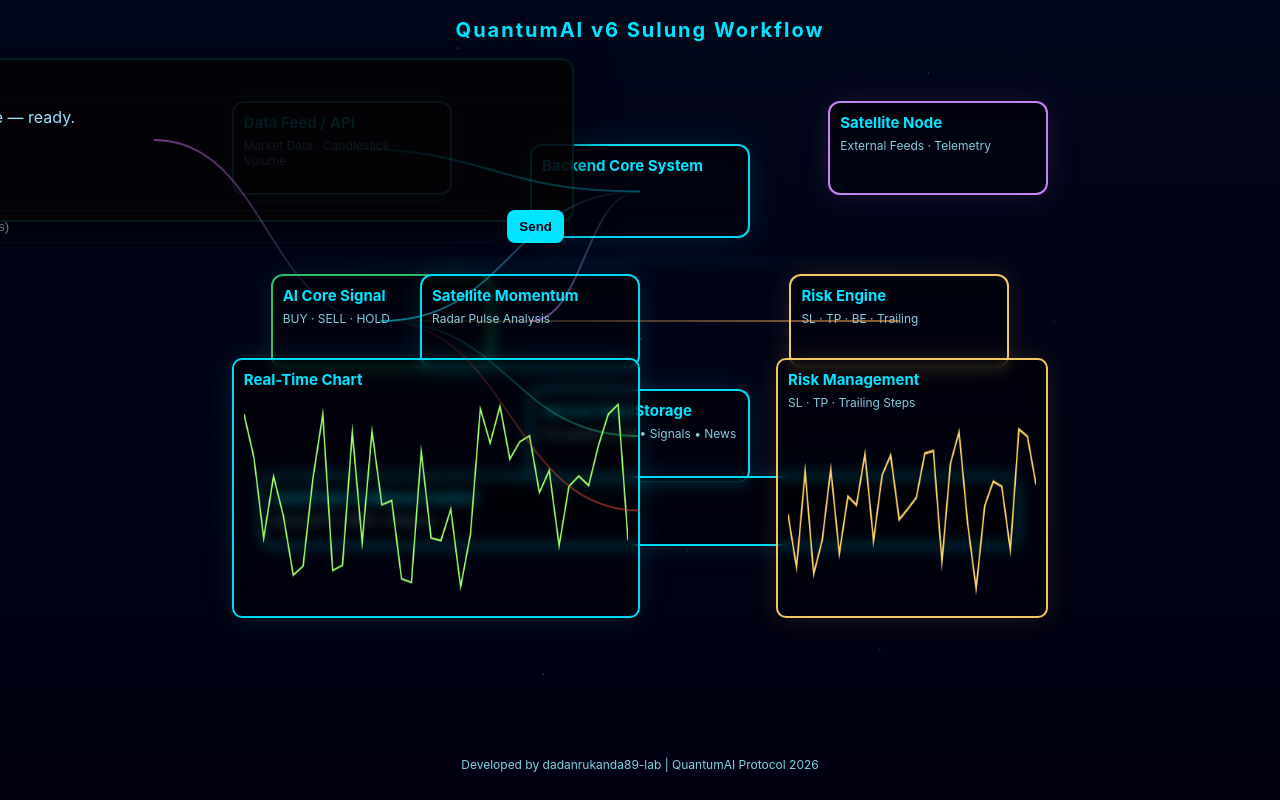
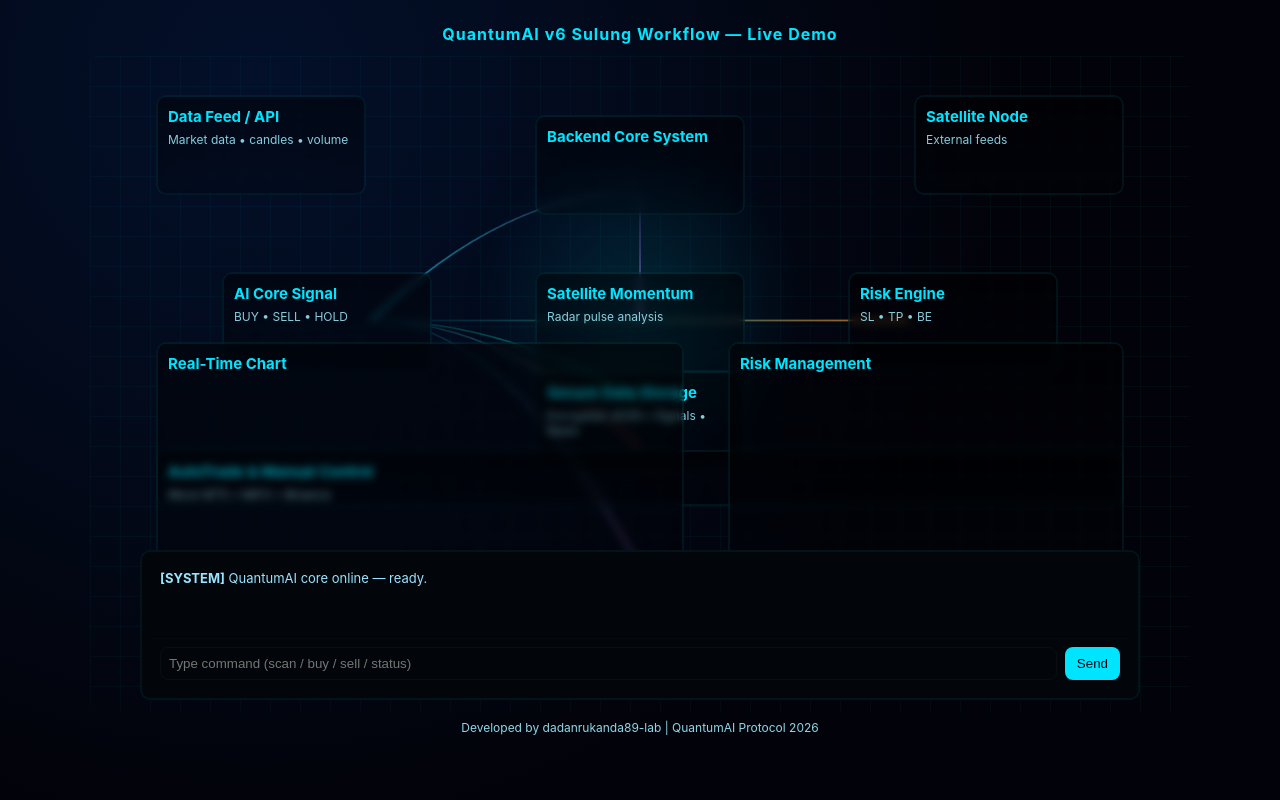
Before and after one commit to dadanrukanda89-lab/QuantumAI, a Flask app: page / in a window 1280 px wide. Run offline with Flask 3, Linux system fonts and the light colour scheme.

Commit message:
Update index.html

```diff
--- a/templates/index.html
+++ b/templates/index.html
@@ -1,262 +1,180 @@
 <!doctype html>
 <html lang="en">
 <head>
-<meta charset="utf-8">
-<meta name="viewport" content="width=device-width,initial-scale=1">
-<title>QuantumAI v6 Sulung Workflow — Visual (Poster)</title>
+<meta charset="utf-8" />
+<meta name="viewport" content="width=device-width,initial-scale=1" />
+<title>QuantumAI v6 — Live Demo</title>
 <style>
-  :root{
-    --bg1:#03031a; --cyan:#00e5ff; --cyan-d:#007f8f; --mag:#d08cff; --gold:#ffd36b;
-    --glow-weak: 0 8px 30px rgba(0,229,255,0.06);
-  }
-  html,body{height:100%;margin:0;background:linear-gradient(180deg,#02061a 0,#000010 100%);font-family:Inter,Segoe UI,Roboto,system-ui;color:var(--cyan);overflow:auto}
-  /* stars */
-  canvas#stars{position:fixed;inset:0;z-index:0}
-  /* header */
-  .header{
-    width:100%;text-align:center;padding:18px 10px 6px;box-sizing:border-box;
-    letter-spacing:2px;font-weight:700;color:var(--cyan);font-size:20px;
-    text-shadow:0 0 18px rgba(0,229,255,0.12),0 0 6px rgba(255,255,255,0.02);
-  }
-  .container{position:relative;max-width:1000px;margin:0 auto;padding:10px 14px 120px;box-sizing:border-box;z-index:2}
-  .workflow{
-    position:relative;width:100%;height:calc(100vh - 120px);min-height:720px;background:transparent;overflow:visible;
-  }
+:root{--cyan:#00e5ff;--purple:#9b59b6;--gold:#ffd36b;--green:#2ecc71;--bg:#03061a}
+html,body{height:100%;margin:0;background:radial-gradient(circle at 20% 10%, #03102a, #02030a 60%);color:var(--cyan);font-family:Inter,Segoe UI,Roboto,system-ui;overflow:auto}
+.container{max-width:1100px;margin:0 auto;padding:12px}
+.header{ text-align:center;padding:12px 0;font-weight:700;letter-spacing:1px}
+.stage{position:relative;height:82vh;background:transparent;border-radius:8px;overflow:hidden}
+.grid{position:absolute;inset:0;background-image:linear-gradient(rgba(0,229,255,0.03)1px,transparent 1px),linear-gradient(90deg,rgba(0,229,255,0.03)1px,transparent 1px);background-size:30px 30px;z-index:0}
+.connectors{position:absolute;inset:0;z-index:1;pointer-events:none}
+.glow{position:absolute;left:50%;top:38%;transform:translate(-50%,-50%);width:420px;height:420px;border-radius:50%;background:radial-gradient(circle,#00e5ff22,transparent 55%);filter:blur(18px);z-index:1}
 
-  /* central band line */
-  .central-bar{
-    position:absolute;left:6%;right:6%;top:28%;height:2px;background:linear-gradient(90deg,transparent,#00e5ff33,transparent);z-index:1;filter:blur(4px);
-  }
+/* module box */
+.box{position:absolute;width:210px;height:100px;border-radius:10px;padding:10px;box-sizing:border-box;background:linear-gradient(180deg, rgba(0,0,0,0.45), rgba(0,0,0,0.2));border:2px solid rgba(0,229,255,0.08);backdrop-filter:blur(4px);z-index:2}
+.box h4{margin:0;color:var(--cyan);font-size:15px}
+.box small{display:block;color:#9fefff;opacity:.85;margin-top:6px;font-size:12px}
+.box:hover{transform:scale(1.03);box-shadow:0 8px 40px rgba(0,229,255,0.08)}
 
-  /* module box common */
-  .box{
-    position:absolute; width:220px; height:94px; border-radius:12px; padding:10px; box-sizing:border-box;
-    border:2px solid rgba(255,255,255,0.06);
-    background:linear-gradient(180deg, rgba(0,0,0,0.45), rgba(0,0,0,0.2));
-    backdrop-filter: blur(6px);
-    box-shadow: 0 8px 30px rgba(0,0,0,0.6);
-    color:var(--cyan); text-align:left;
-  }
-  .box h4{margin:0;font-size:15px;color:var(--cyan)}
-  .box small{display:block;color:#9fefff;opacity:0.85;margin-top:6px;font-size:12px}
+/* positions */
+#datafeed{left:6%;top:6%}
+#backend{left:50%;top:9%;transform:translateX(-50%)}
+#sat{right:6%;top:6%}
+#aicore{left:12%;top:33%}
+#satmom{left:50%;top:33%;transform:translateX(-50%)}
+#risk{right:12%;top:33%}
+#storage{left:50%;top:48%;transform:translateX(-50%)}
+#autotrade{left:6%;top:60%;width:88%;height:56px;border-radius:8px}
+#chartL{left:6%;bottom:150px;width:48%;height:220px}
+#chartR{right:6%;bottom:150px;width:36%;height:220px}
+#chatbox{left:50%;bottom:12px;transform:translateX(-50%);width:92%;max-width:1000px;height:150px;border-radius:10px;background:#02060b;border:2px solid rgba(0,229,255,0.06);z-index:3;display:flex;flex-direction:column}
 
-  /* neon borders specific */
-  .neon-cyan{border-color:rgba(0,229,255,0.95); box-shadow:0 0 30px rgba(0,229,255,0.12)}
-  .neon-mag{border-color:rgba(208,140,255,0.95); box-shadow:0 0 30px rgba(208,140,255,0.12)}
-  .neon-gold{border-color:rgba(255,211,107,0.95); box-shadow:0 0 26px rgba(255,211,107,0.12)}
-  .neon-blue{border-color:rgba(78,160,255,0.95); box-shadow:0 0 26px rgba(78,160,255,0.12)}
-  .neon-green{border-color:rgba(46,204,113,0.95); box-shadow:0 0 26px rgba(46,204,113,0.12)}
+/* chart canvases */
+canvas{display:block;width:100%;height:100%}
 
-  /* positions (approx — tuned for mobile portrait, center-aligned) */
-  /* top row */
-  #datafeed{left:8%;top:6%}
-  #backend{left:50%;top:12%;transform:translateX(-50%)}
-  #satellite{right:8%;top:6%}
-  /* middle row boxes */
-  #ai{left:12%;top:30%}
-  #sat{left:calc(50% - 110px);top:30%;transform:translateX(-50%)}
-  #risk{right:12%;top:30%}
-  /* storage central */
-  #storage{left:50%;top:46%;transform:translateX(-50%)}
-  /* autotrade bar */
-  #autotrade{left:50%;top:58%;transform:translateX(-50%);width:78%;height:70px;border-radius:10px}
-  /* lower panels */
-  #chart{left:8%;bottom:160px;width:36%;height:260px;border-radius:10px}
-  #chart-right{right:8%;bottom:160px;width:36%;height:260px;border-radius:10px}
-  /* chat big box bottom center */
-  #chatbox{left:50%;bottom:24px;transform:translateX(-50%);width:86%;height:160px;border-radius:12px;background:rgba(4,4,6,0.9);border:2px solid rgba(0,200,160,0.12);box-shadow:0 12px 40px rgba(0,0,0,0.6);}
+/* chat */
+.chat-log{flex:1;padding:8px;overflow:auto;color:#dff8ff;font-size:13px}
+.chat-input{display:flex;padding:8px;border-top:1px solid rgba(255,255,255,0.02)}
+.chat-input input{flex:1;padding:8px;border-radius:8px;border:1px solid rgba(255,255,255,0.03);background:transparent;color:var(--cyan);outline:none}
+.chat-input button{margin-left:8px;padding:8px 12px;border-radius:8px;border:none;background:var(--cyan);color:#001;cursor:pointer}
 
-  /* chat content */
-  #chatbox .title{padding:8px 14px;border-bottom:1px solid rgba(255,255,255,0.02);color:#a0ffde;font-weight:700}
-  #chatbox .log{padding:10px;height:84px;overflow:auto;color:#dbefff;background:transparent}
-  #chatbox .inputwrap{display:flex;padding:8px;border-top:1px solid rgba(255,255,255,0.02)}
-  #chatbox input{flex:1;padding:8px;border-radius:8px;border:1px solid rgba(255,255,255,0.03);background:transparent;color:var(--cyan);outline:none}
-  #chatbox button{margin-left:8px;padding:8px 12px;border-radius:8px;border:none;background:var(--cyan);color:#001;font-weight:700;cursor:pointer}
-
-  /* footer */
-  .signature{position:absolute;bottom:6px;left:50%;transform:translateX(-50%);font-size:12px;color:#8feaf5;opacity:0.9}
-
-  /* tiny responsive */
-  @media(min-width:900px){
-    body{overflow:auto}
-    .workflow{height:calc(100vh - 160px)}
-    #chart{width:42%}
-    #chart-right{width:28%}
-  }
+/* zoom focus style */
+.focus{transform:scale(1.18);box-shadow:0 18px 60px rgba(0,229,255,0.12);z-index:50}
+.controls{position:absolute;right:12px;top:12px;z-index:5}
+.zoom-btn{background:rgba(0,0,0,0.35);border:1px solid rgba(255,255,255,0.04);color:var(--cyan);padding:6px 8px;border-radius:6px;margin-left:6px;cursor:pointer}
+.footer{margin-top:8px;text-align:center;color:#9fefff;opacity:0.9;font-size:12px}
+@media(max-width:480px){ #chartL{left:6%;width:60%} #chartR{display:none} }
 </style>
 </head>
 <body>
+<div class="container">
+  <div class="header">QuantumAI v6 Sulung Workflow — Live Demo</div>
 
-<canvas id="stars"></canvas>
+  <div class="stage" id="stage">
+    <div class="grid"></div>
+    <canvas id="connectors" class="connectors"></canvas>
+    <div class="glow"></div>
 
-<div class="header">QuantumAI v6 Sulung Workflow</div>
-<div class="container">
-  <div class="workflow" id="stage">
-    <div class="central-bar"></div>
+    <div class="box" id="datafeed"><h4>Data Feed / API</h4><small>Market data • candles • volume</small></div>
+    <div class="box" id="backend"><h4>Backend Core System</h4></div>
+    <div class="box" id="sat"><h4>Satellite Node</h4><small>External feeds</small></div>
 
-    <!-- top row -->
-    <div class="box neon-blue" id="datafeed"><h4>Data Feed / API</h4><small>Market Data · Candlestick · Volume</small></div>
-    <div class="box neon-cyan" id="backend"><h4>Backend Core System</h4></div>
-    <div class="box neon-mag" id="satellite"><h4>Satellite Node</h4><small>External Feeds · Telemetry</small></div>
+    <div class="box" id="aicore"><h4>AI Core Signal</h4><small>BUY • SELL • HOLD</small></div>
+    <div class="box" id="satmom"><h4>Satellite Momentum</h4><small>Radar pulse analysis</small></div>
+    <div class="box" id="risk"><h4>Risk Engine</h4><small>SL • TP • BE</small></div>
 
-    <!-- middle row -->
-    <div class="box neon-green" id="ai"><h4>AI Core Signal</h4><small>BUY · SELL · HOLD</small></div>
-    <div class="box neon-cyan" id="sat"><h4>Satellite Momentum</h4><small>Radar Pulse Analysis</small></div>
-    <div class="box neon-gold" id="risk"><h4>Risk Engine</h4><small>SL · TP · BE · Trailing</small></div>
+    <div class="box" id="storage"><h4>Secure Data Storage</h4><small>Encrypted JSON • Signals • News</small></div>
+    <div class="box" id="autotrade"><h4>AutoTrade & Manual Control</h4><small>Mock MT5 • MIFX • Binance</small></div>
 
-    <!-- storage -->
-    <div class="box neon-cyan" id="storage"><h4>Secure Data Storage</h4><small>Encrypted JSON • Signals • News</small></div>
+    <div class="box" id="chartL"><h4>Real-Time Chart</h4><canvas id="chartCanvasL" width="800" height="220"></canvas></div>
+    <div class="box" id="chartR"><h4>Risk Management</h4><canvas id="chartCanvasR" width="400" height="220"></canvas></div>
 
-    <!-- autotrade -->
-    <div class="box neon-cyan" id="autotrade"><h4>AutoTrade & Manual Control</h4><small>Mock MT5 • MIFX • Binance</small></div>
-
-    <!-- left chart -->
-    <div class="box neon-cyan" id="chart">
-      <h4>Real-Time Chart</h4>
-      <canvas id="leftChart" width="520" height="220" style="width:100%;height:calc(100% - 30px);margin-top:6px;background:transparent;border-radius:8px;"></canvas>
-    </div>
-
-    <!-- right chart / risk panel -->
-    <div class="box neon-gold" id="chart-right">
-      <h4>Risk Management</h4>
-      <small>SL · TP · Trailing Steps</small>
-      <div style="height:8px"></div>
-      <canvas id="mini" width="320" height="160" style="width:100%;height:calc(100% - 50px);"></canvas>
-    </div>
-
-    <!-- chat box -->
-    <div id="chatbox">
-      <div class="title">⚡ QuantumAI Chat Interface</div>
-      <div class="log" id="chatlog">
-        <div style="color:#9be3ff"><b>[SYSTEM]</b> QuantumAI core online — ready.</div>
-      </div>
-      <div class="inputwrap">
-        <input id="chatinput" placeholder="Type command (e.g. scan, buy, sell, status)"/>
+    <div class="box" id="chatbox">
+      <div class="chat-log" id="chatLog"><div style="color:#9be3ff"><b>[SYSTEM]</b> QuantumAI core online — ready.</div></div>
+      <div class="chat-input">
+        <input id="chatInput" placeholder="Type command (scan / buy / sell / status)" />
         <button onclick="sendChat()">Send</button>
       </div>
     </div>
 
-    <div class="signature">Developed by dadanrukanda89-lab | QuantumAI Protocol 2026</div>
   </div>
+
+  <div class="footer">Developed by dadanrukanda89-lab | QuantumAI Protocol 2026</div>
 </div>
 
 <script>
-/* ============ stars field ============ */
-const stars = document.getElementById('stars');
-const sctx = stars.getContext('2d');
-function resizeStars(){ stars.width = window.innerWidth; stars.height = window.innerHeight; drawStars(); }
-function drawStars(){
-  sctx.clearRect(0,0,stars.width,stars.height);
-  const count = Math.floor(window.innerWidth * window.innerHeight / 40000);
-  for(let i=0;i<count;i++){
-    const x = Math.random() * stars.width;
-    const y = Math.random() * stars.height;
-    const r = Math.random()*1.2;
-    sctx.beginPath(); sctx.fillStyle = 'rgba(0,229,255,'+(0.05+Math.random()*0.25)+')'; sctx.arc(x,y,r,0,Math.PI*2); sctx.fill();
-  }
+/* ========== CONFIG ========== */
+const backendURL = "https://REPLACE_WITH_BACKEND.koyeb.app"; // <-- ganti URL backend Koyeb setelah deploy
+const pollInterval = 2000;
+
+/* ======== helpers ======== */
+const q = id => document.getElementById(id);
+function center(el){ const r=el.getBoundingClientRect(); return {x: r.left + r.width/2, y: r.top + r.height/2}; }
+
+/* ======== connectors canvas ======== */
+const con = q('connectors'); const ctx = con.getContext('2d');
+function resizeCanvas(){ con.width = window.innerWidth; con.height = window.innerHeight; drawLines(); }
+window.addEventListener('resize', resizeCanvas);
+
+function drawLines(){
+  ctx.clearRect(0,0,con.width,con.height);
+  const nodes = ['datafeed','backend','aicore','satmom','risk','storage','autotrade','chatbox'];
+  const pts = nodes.map(id => {
+    const el = q(id); const r = el.getBoundingClientRect();
+    return {x: r.left + r.width/2, y: r.top + r.height/2};
+  });
+  ctx.lineWidth = 2;
+  // simple connections: backend -> ai, backend -> sat, ai->risk, ai->storage, ai->autotrade, ai->chat
+  function line(a,b,c1,c2){ const A=pts[a], B=pts[b]; const g = ctx.createLinearGradient(A.x,A.y,B.x,B.y); g.addColorStop(0,c1); g.addColorStop(1,c2); ctx.strokeStyle=g; ctx.beginPath(); ctx.moveTo(A.x,A.y); ctx.quadraticCurveTo((A.x+B.x)/2, A.y, B.x,B.y); ctx.stroke(); }
+  line(1,2,'rgba(155,200,255,0.04)','rgba(0,229,255,0.65)'); // backend->ai
+  line(1,3,'rgba(155,120,255,0.04)','rgba(208,140,255,0.6)'); // backend->sat
+  line(2,4,'rgba(0,229,255,0.02)','rgba(230,126,34,0.8)'); // ai->risk
+  line(2,5,'rgba(0,229,255,0.02)','rgba(46,204,113,0.7)'); // ai->storage
+  line(2,6,'rgba(0,229,255,0.02)','rgba(231,76,60,0.8)'); // ai->autotrade
+  line(2,7,'rgba(0,229,255,0.02)','rgba(155,89,182,0.85)'); // ai->chat
 }
-window.addEventListener('resize', resizeStars);
-resizeStars();
+setTimeout(resizeCanvas,300);
 
-/* ============ anim connectors (SVG-like lines via canvas) ============ */
-const container = document.getElementById('stage');
-function connectLines(){
-  // remove old canvas if any
-  let c = document.getElementById('lineCanvas'); if(c) c.remove();
-  c = document.createElement('canvas'); c.id='lineCanvas'; c.style.position='absolute'; c.style.left='0'; c.style.top='0'; c.width = container.offsetWidth; c.height = container.offsetHeight; c.style.zIndex=1; container.appendChild(c);
-  const ctx = c.getContext('2d');
-  function nodeCenter(el){
-    const r = el.getBoundingClientRect(); const parentRect = container.getBoundingClientRect();
-    return {x: r.left - parentRect.left + r.width/2, y: r.top - parentRect.top + r.height/2};
-  }
-  const nodes = {
-    data: nodeCenter(document.getElementById('datafeed')),
-    backend: nodeCenter(document.getElementById('backend')),
-    ai: nodeCenter(document.getElementById('ai')),
-    sat: nodeCenter(document.getElementById('sat')),
-    risk: nodeCenter(document.getElementById('risk')),
-    storage: nodeCenter(document.getElementById('storage')),
-    autotrade: nodeCenter(document.getElementById('autotrade')),
-    chat: nodeCenter(document.getElementById('chatbox')),
-    chartL: nodeCenter(document.getElementById('chart')),
-    chartR: nodeCenter(document.getElementById('chart-right')),
-  };
-  ctx.clearRect(0,0,c.width,c.height);
-  ctx.lineWidth = 2;
-  function gradLine(a,b,colorA,colorB,alpha){
-    const g = ctx.createLinearGradient(a.x,a.y,b.x,b.y);
-    g.addColorStop(0,colorA); g.addColorStop(1,colorB);
-    ctx.strokeStyle = g; ctx.globalAlpha = alpha||0.6;
-    ctx.beginPath(); ctx.moveTo(a.x,a.y); ctx.bezierCurveTo((a.x+b.x)/2,a.y,(a.x+b.x)/2,b.y,b.x,b.y); ctx.stroke();
-    ctx.globalAlpha = 1;
-  }
-  gradLine(nodes.data, nodes.backend,'rgba(0,229,255,0.02)','rgba(0,229,255,0.4)',0.8);
-  gradLine(nodes.backend, nodes.ai,'rgba(155,200,255,0.02)','rgba(0,229,255,0.6)',0.95);
-  gradLine(nodes.backend, nodes.sat,'rgba(155,200,255,0.02)','rgba(208,140,255,0.6)',0.9);
-  gradLine(nodes.ai, nodes.risk,'rgba(255,200,120,0.02)','rgba(255,170,80,0.6)',0.95);
-  gradLine(nodes.ai, nodes.storage,'rgba(0,229,255,0.02)','rgba(46,204,113,0.5)',0.85);
-  gradLine(nodes.ai, nodes.autotrade,'rgba(231,76,60,0.02)','rgba(231,76,60,0.6)',0.9);
-  gradLine(nodes.ai, nodes.chat,'rgba(155,89,182,0.02)','rgba(155,89,182,0.7)',0.95);
+/* ========== simple chart draw ======== */
+const cL = q('chartCanvasL').getContext('2d'), cR = q('chartCanvasR').getContext('2d');
+function drawLine(ctx,vals,color){
+  const W = ctx.canvas.width, H = ctx.canvas.height; ctx.clearRect(0,0,W,H);
+  ctx.fillStyle='rgba(0,0,0,0.12)'; ctx.fillRect(0,0,W,H);
+  ctx.beginPath(); ctx.strokeStyle=color; ctx.lineWidth=2;
+  const step = W / Math.max( (vals.length-1),1);
+  vals.forEach((v,i)=>{ const x = i*step; const y = H/2 - v*(H/2 - 8); if(i===0) ctx.moveTo(x,y); else ctx.lineTo(x,y); });
+  ctx.stroke();
 }
-setTimeout(connectLines,400);
-window.addEventListener('resize', ()=>setTimeout(connectLines,200));
 
-/* ============ simple demo charts (no backend) ============ */
-function randomArray(n){ return Array.from({length:n}, ()=>((Math.random()*2)-1)); }
-const leftCtx = document.getElementById('leftChart').getContext('2d');
-function drawLeft(vals){
-  const W = document.getElementById('leftChart').width; const H = document.getElementById('leftChart').height;
-  leftCtx.clearRect(0,0,W,H);
-  leftCtx.fillStyle='rgba(0,0,0,0.12)'; leftCtx.fillRect(0,0,W,H);
-  leftCtx.strokeStyle='#9fff6b'; leftCtx.lineWidth=2; leftCtx.beginPath();
-  const step=W/(vals.length-1);
-  vals.forEach((v,i)=>{
-    const x=i*step; const y=H/2 - v*(H/2-10);
-    if(i===0) leftCtx.moveTo(x,y); else leftCtx.lineTo(x,y);
-  });
-  leftCtx.stroke();
+/* ========== live fetch loop ======== */
+async function fetchJson(path){ try{ const r = await fetch(backendURL + path); return await r.json(); } catch(e){ console.error('fetch err',e); return null; } }
+async function liveTick(){
+  const s = await fetchJson('/api/signal'); if(s && s.signals) drawLine(cL, s.signals, '#9fff6b');
+  const r = await fetchJson('/api/radar'); // we ignore drawing angle here (can add radars)
+  const b = await fetchJson('/api/broker'); if(b) q('aicore').innerHTML = `<h4>AI Core Signal</h4><small>${b.broker} • Bal:${b.balance}</small>`;
+  drawLines();
 }
-const miniCtx = document.getElementById('mini').getContext('2d');
-function drawMini(vals){
-  miniCtx.clearRect(0,0,miniCtx.canvas.width,miniCtx.canvas.height);
-  miniCtx.fillStyle='rgba(0,0,0,0.08)'; miniCtx.fillRect(0,0,miniCtx.canvas.width,miniCtx.canvas.height);
-  miniCtx.strokeStyle='#ffd36b'; miniCtx.lineWidth=2; miniCtx.beginPath();
-  const step=miniCtx.canvas.width/(vals.length-1);
-  vals.forEach((v,i)=>{ const x=i*step; const y=miniCtx.canvas.height/2 - v*(miniCtx.canvas.height/2-6); if(i===0) miniCtx.moveTo(x,y); else miniCtx.lineTo(x,y); });
-  miniCtx.stroke();
-}
-setInterval(()=>{ drawLeft(randomArray(40)); drawMini(randomArray(30)); }, 1200);
+let liveTimer;
+window.onload = async ()=>{ resizeCanvas(); await liveTick(); liveTimer = setInterval(liveTick, pollInterval); };
 
-/* ============ radar animation ============ */
-const rcan = document.getElementById('chatbox') ? document.createElement('canvas') : null;
-(function drawRadarAnim(){
-  // small orbit just visual on sat box — simple pulsing dot
-  // For poster visual we used connectors and glow; skip heavy radar for now.
-  requestAnimationFrame(drawRadarAnim);
-})();
-
-/* ============ chat simple (local) ============ */
-function sendChat(){
-  const input = document.getElementById('chatinput');
-  const t = input.value.trim(); if(!t) return;
-  const log = document.getElementById('chatlog');
-  const you = document.createElement('div'); you.style.color='#9be3ff'; you.innerHTML = `<b>[YOU]</b> ${escapeHtml(t)}`;
-  log.appendChild(you);
-  input.value='';
-  // simple rule reply demo
-  setTimeout(()=>{ const ai = document.createElement('div'); ai.style.color='#ffd56b'; ai.innerHTML = `<b>[AI]</b> ${demoReply(t)}`; log.appendChild(ai); log.scrollTop = log.scrollHeight; }, 600);
-}
-function demoReply(txt){
-  const s = txt.toLowerCase();
-  if(s.includes('buy')) return 'Analyzing BUY setups... (demo)';
-  if(s.includes('sell')) return 'Scanning SELL pressure... (demo)';
-  if(s.includes('scan')) return 'Full-spectrum market scan complete — no alerts (demo).';
-  return 'Acknowledged: '+ (txt.length>0 ? txt : '...') + ' (demo)';
+/* ========== chat send ======== */
+function logHtml(html){ q('chatLog').insertAdjacentHTML('beforeend', html); q('chatLog').scrollTop = q('chatLog').scrollHeight; }
+async function sendChat(){
+  const txt = q('chatInput').value.trim(); if(!txt) return; logHtml(`<div style="color:#9be3ff"><b>[YOU]</b> ${escapeHtml(txt)}</div>`); q('chatInput').value='';
+  try{
+    const res = await fetch(backendURL + '/api/chat', {method:'POST',headers:{'Content-Type':'application/json'},body: JSON.stringify({text:txt})});
+    const j = await res.json(); logHtml(`<div style="color:#ffd56b"><b>[AI]</b> ${escapeHtml(j.reply)}</div>`);
+  }catch(e){ logHtml(`<div style="color:#ff6b6b"><b>[ERR]</b> Chat failed</div>`); }
 }
 function escapeHtml(s){ return s.replace(/&/g,'&amp;').replace(/</g,'&lt;'); }
 
-/* init */
-window.onload = function(){ connectLines(); drawLeft(randomArray(40)); drawMini(randomArray(30)); };
+/* ========== interactive zoom per-block ========= */
+const blocks = ['datafeed','backend','sat','aicore','satmom','risk','storage','autotrade','chartL','chartR','chatbox'];
+blocks.forEach(id=>{
+  const el = q(id);
+  el.style.touchAction = 'manipulation';
+  el.addEventListener('click', e=>{
+    // if already focused -> unfocus
+    if(el.classList.contains('focus')){ el.classList.remove('focus'); document.body.style.overflow='auto'; resizeCanvas(); return; }
+    // remove other focuses
+    blocks.forEach(i=>{ const o=q(i); if(o) o.classList.remove('focus'); });
+    el.classList.add('focus'); // visually zoom
+    // scroll so element center visible
+    const r = el.getBoundingClientRect(); window.scrollTo({top: window.scrollY + r.top - 80, behavior:'smooth'});
+    setTimeout(()=>{ drawLines(); }, 300);
+  });
+});
+// click outside to reset
+document.addEventListener('click', e=>{
+  if(!e.target.closest('.box') && !e.target.closest('.chat-input')){ blocks.forEach(i=>{ const o=q(i); if(o) o.classList.remove('focus'); } ); }
+});
+
+/* ========== cleanup on unload ========= */
+window.addEventListener('beforeunload', ()=>{ if(liveTimer) clearInterval(liveTimer); });
 </script>
 </body>
 </html>
```
